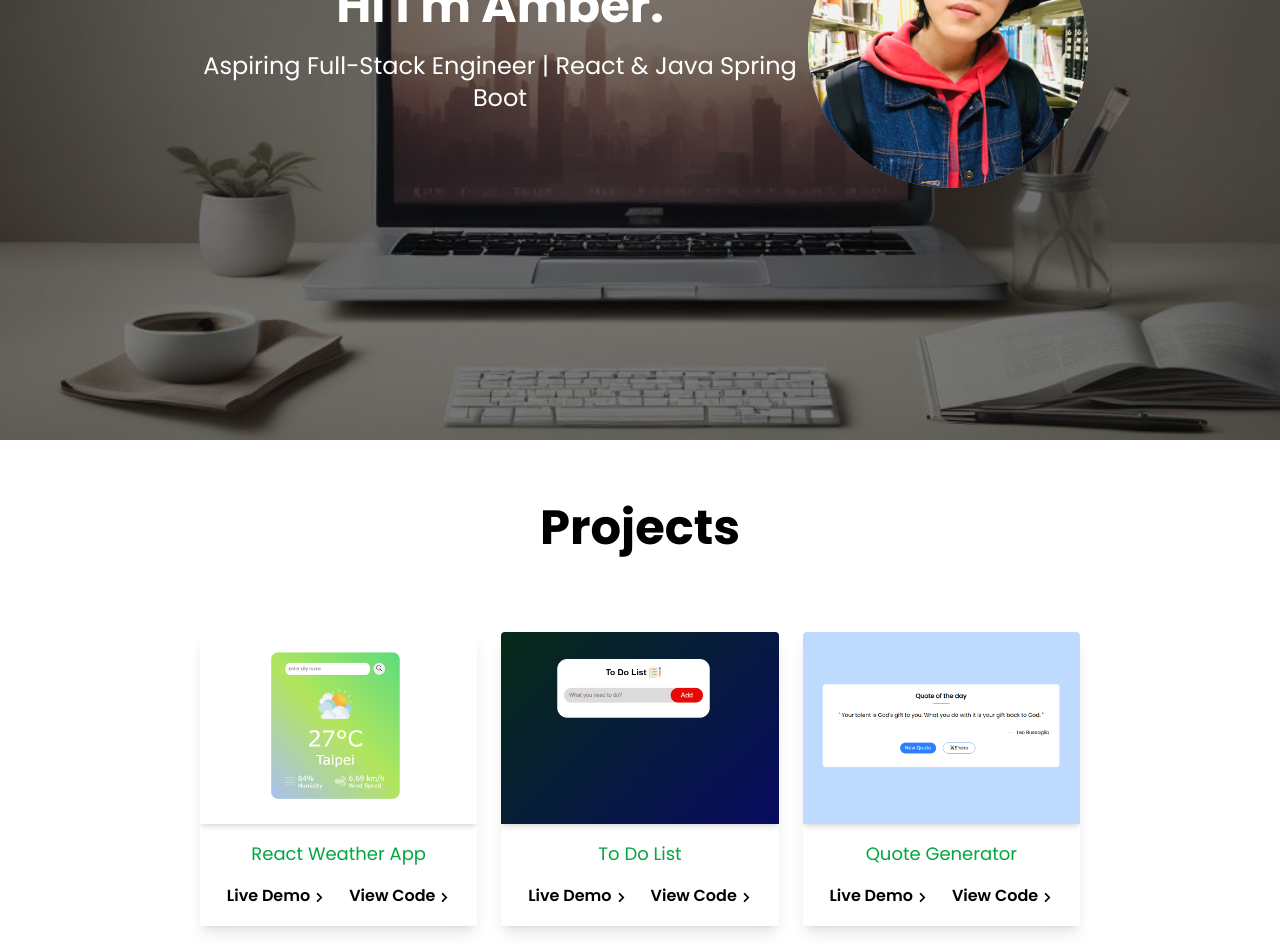
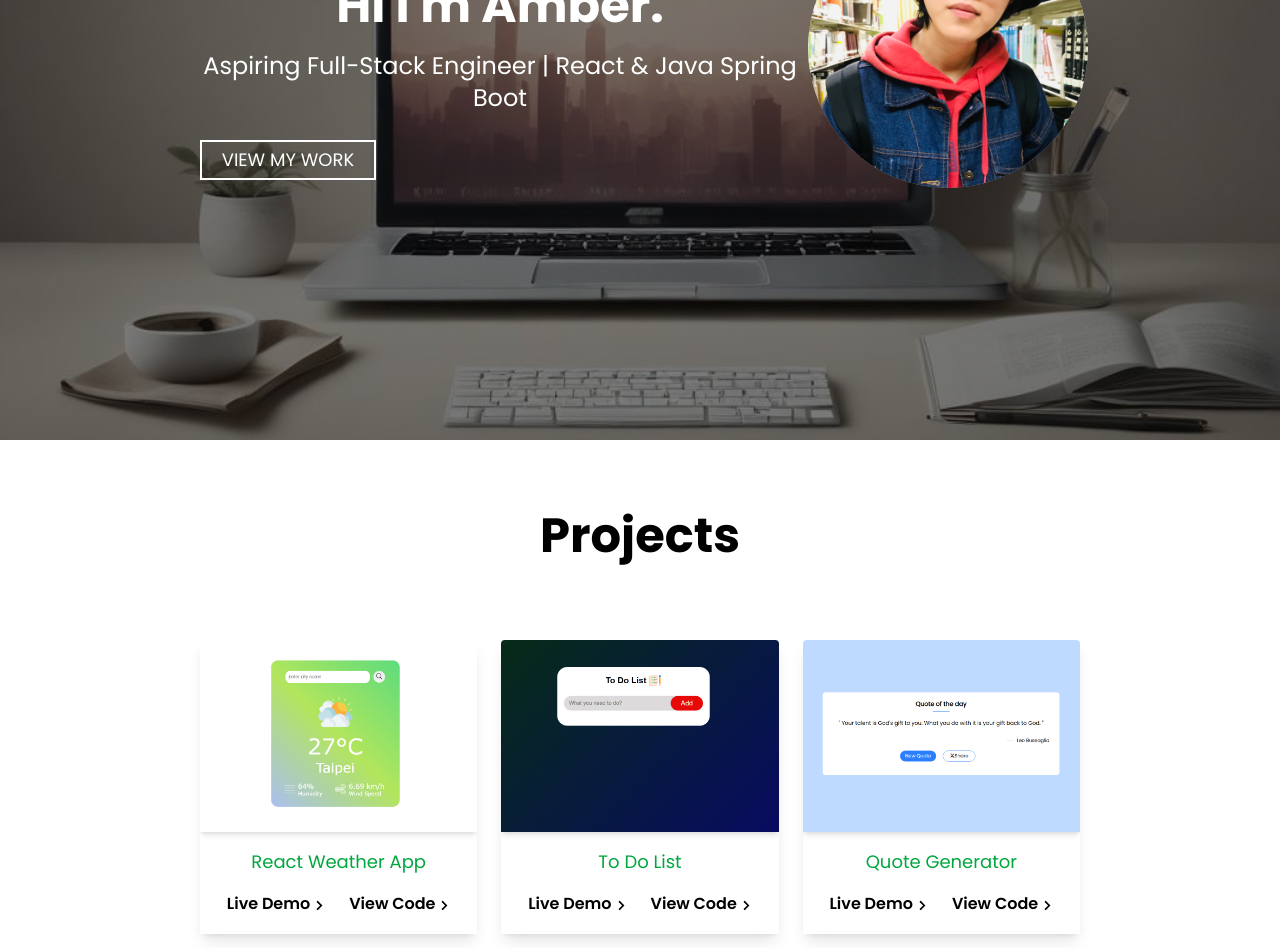
Before and after one commit to lixinjie520/my-app, a React (Vite) app: page / in a window 1280 px wide. Shown: the part 360-1308 px from the top of the page. Built offline with nearby package versions, Linux system fonts and the light colour scheme.

Commit message:
feat: add view my work link in the home section

```diff
--- a/src/sections/Home.jsx
+++ b/src/sections/Home.jsx
@@ -25,6 +25,11 @@ const Home = () => {
             title="Avatar"
           />
         </div>
+        <div className="absolute top-120 left-50 z-20 text-center text-white">
+          <a href='#projects' className="flex w-44 h-10 items-center justify-center border-2 cursor-pointer text-lg mt-5">
+            VIEW MY WORK
+          </a>
+        </div>
       </div>
     </section>
   );
--- a/src/sections/Projects.jsx
+++ b/src/sections/Projects.jsx
@@ -46,7 +46,7 @@ const Projects = () => {
   ];
 
   return (
-    <section id="projects" className="py-16 px-6 dark:bg-gray-800">
+    <section id="projects" className="py-18 px-6 dark:bg-gray-800">
       <h2 className="text-4xl md:text-5xl pb-16 text-center font-bold dark:text-white">
         Projects
       </h2>
```
